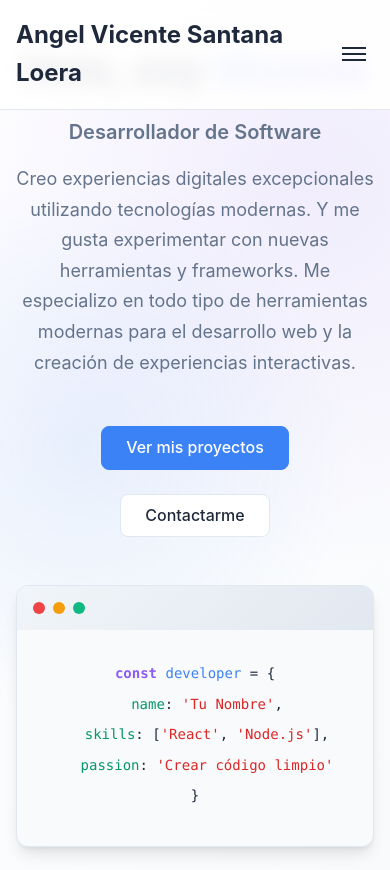
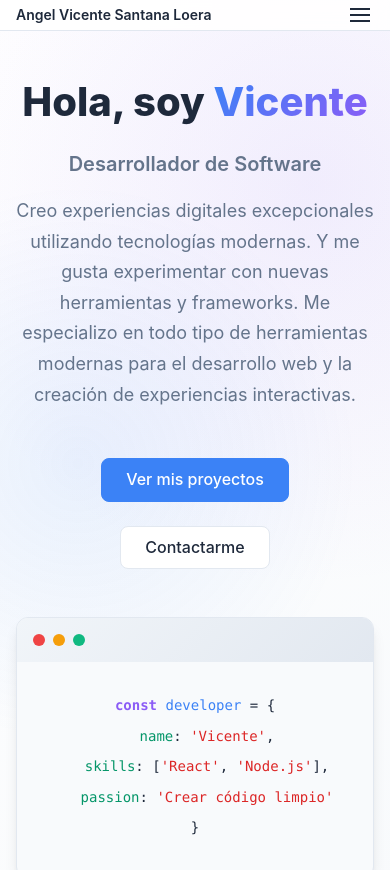
Before and after one commit to AVSL05/Portfolio, a React (Vite) app: page / in a window 390 px wide. Shown: the top 870 px of the page. Built offline with nearby package versions, Linux system fonts and the light colour scheme.

Commit message:
Actualizacion para mejora de UX/UI en plataformas moviles

```diff
--- a/src/components/Header.css
+++ b/src/components/Header.css
@@ -96,6 +96,15 @@
 
 /* Responsive */
 @media (max-width: 768px) {
+  .header-content {
+    padding: var(--spacing-sm) 0;
+  }
+
+  .logo {
+    font-size: 1rem;
+    font-weight: 600;
+  }
+
   .nav {
     position: fixed;
     top: 100%;
@@ -137,3 +146,23 @@
     transform: rotate(-45deg) translate(7px, -6px);
   }
 }
+
+@media (max-width: 480px) {
+  .header-content {
+    padding: var(--spacing-xs) 0;
+  }
+
+  .logo {
+    font-size: 0.875rem;
+    font-weight: 600;
+  }
+
+  .mobile-menu-toggle {
+    padding: var(--spacing-xs);
+  }
+
+  .mobile-menu-toggle span {
+    width: 20px;
+    height: 2px;
+  }
+}
--- a/src/sections/Hero.css
+++ b/src/sections/Hero.css
@@ -163,6 +163,10 @@
 
 /* Responsive */
 @media (max-width: 768px) {
+  .hero {
+    padding-top: 80px;
+  }
+
   .hero .container {
     grid-template-columns: 1fr;
     gap: var(--spacing-2xl);
--- a/src/sections/Hero.jsx
+++ b/src/sections/Hero.jsx
@@ -38,7 +38,7 @@ const Hero = () => {
                 <span className="keyword">const</span> <span className="variable">developer</span> = {'{'}
               </div>
               <div className="code-line indent">
-                <span className="property">name</span>: <span className="string">'Tu Nombre'</span>,
+                <span className="property">name</span>: <span className="string">'Vicente'</span>,
               </div>
               <div className="code-line indent">
                 <span className="property">skills</span>: [<span className="string">'React'</span>, <span className="string">'Node.js'</span>],
```
